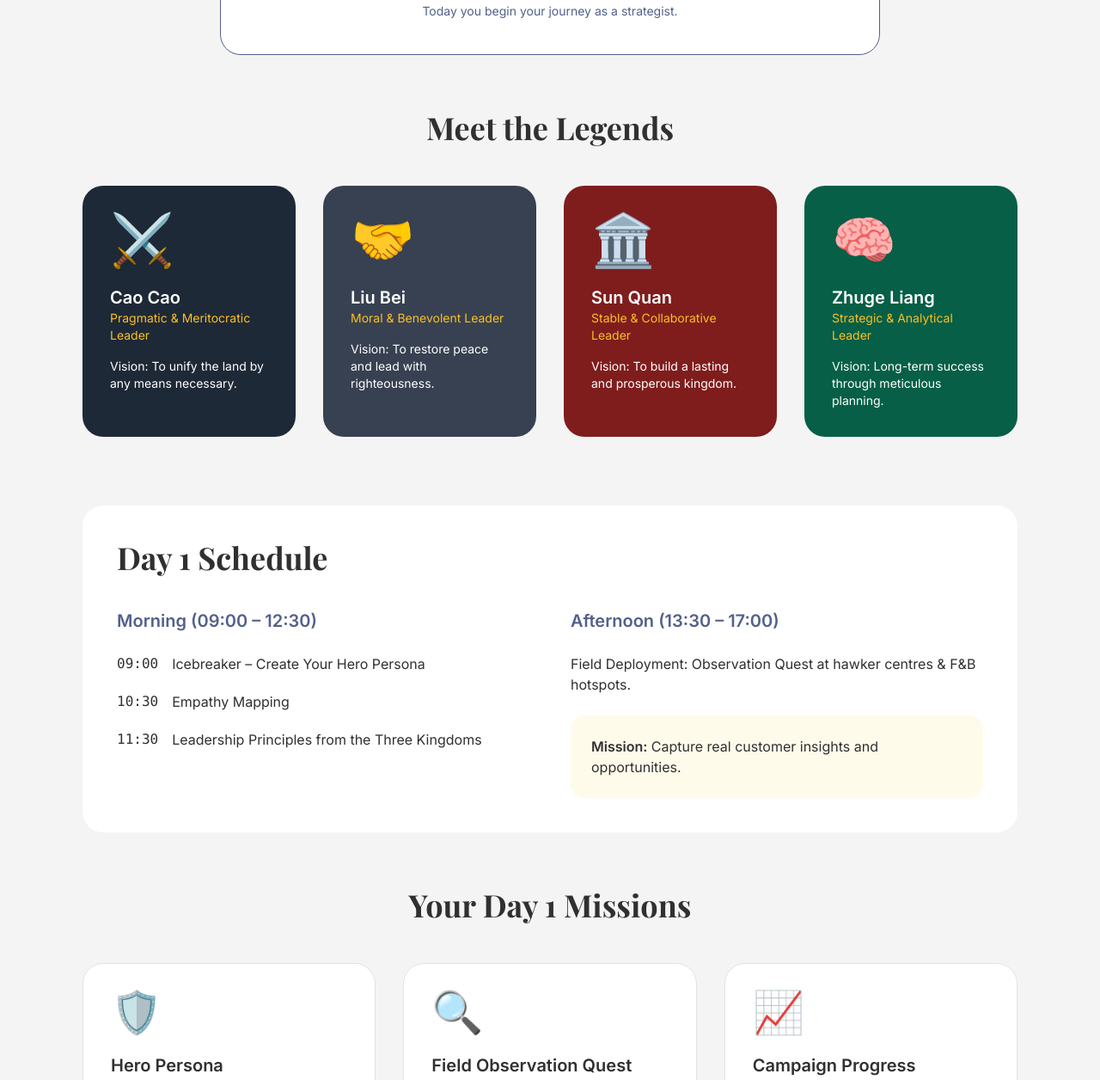
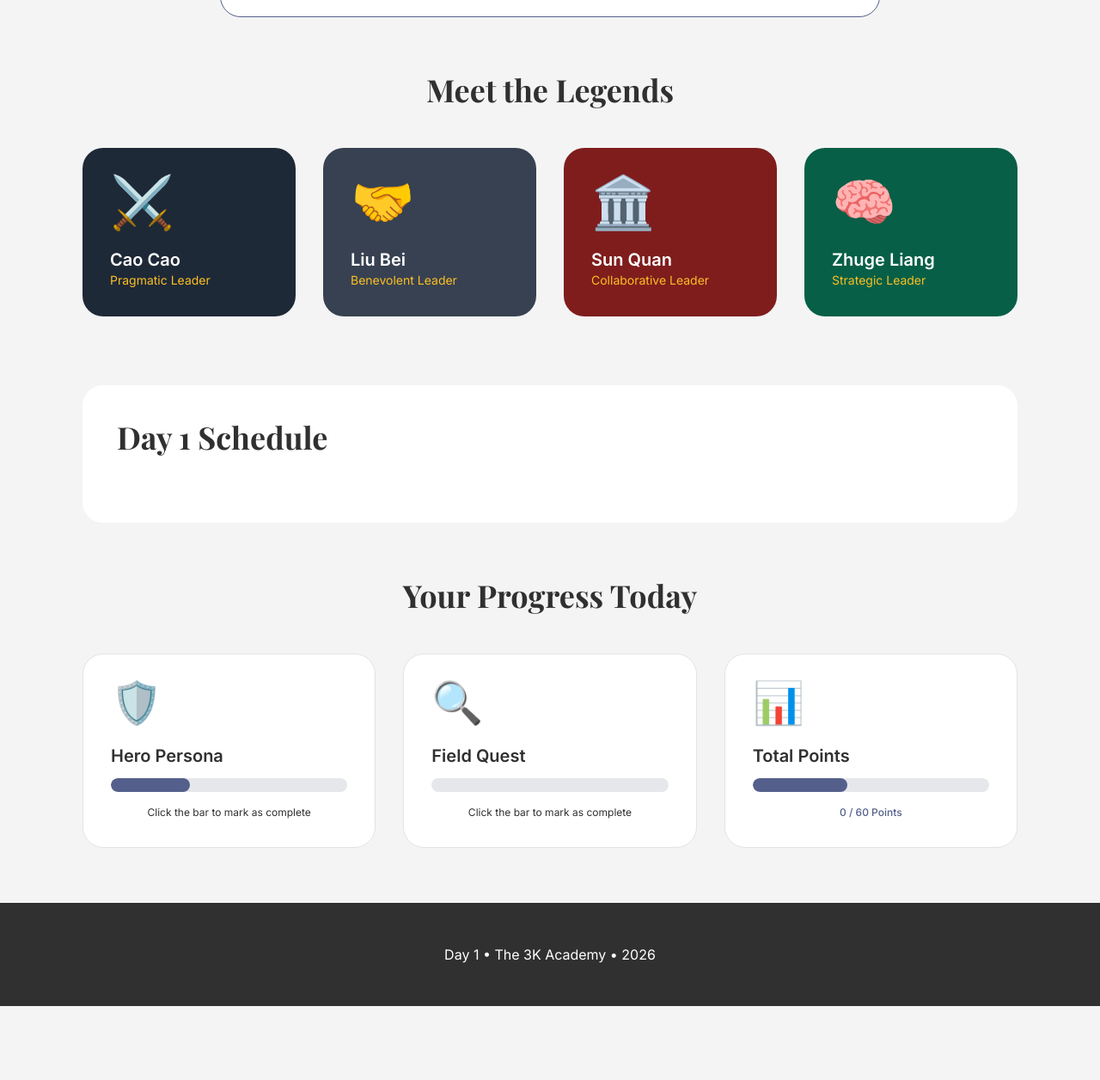
Before and after one commit to alexisfyt-blip/rise-of-the-dynasty, a plain HTML site: page day1.html in a window 1280 px wide. Shown: the part 883-2139 px from the top of the page at 86% size. After the commit the page ends 2053 px from the top, so only its background shows below. Drawn offline with nearby package versions, Linux system fonts and the light colour scheme.

Commit message:
Update day1.html

```diff
--- a/day1.html
+++ b/day1.html
@@ -16,13 +16,14 @@
             background-size: cover;
             background-position: center;
         }
-        .character-card { transition: all 0.4s ease; }
-        .character-card:hover { transform: scale(1.05) translateY(-8px); }
+        .character-card, .mission-card { transition: all 0.4s ease; }
+        .character-card:hover, .mission-card:hover { transform: scale(1.05) translateY(-8px); }
+        .progress-bar { cursor: pointer; transition: all 0.3s ease; }
     </style>
 </head>
 <body class="tail-container bg-[#F4F4F4] text-[#303030]">
 
-    <!-- NAVBAR -->
+    <!-- NAVBAR (same as before) -->
     <nav class="bg-white border-b border-[#D7D7D9] sticky top-0 z-50">
         <div class="max-w-7xl mx-auto px-8 py-5 flex justify-between items-center">
             <div class="flex items-center gap-x-3">
@@ -55,99 +56,75 @@
     </header>
 
     <div class="max-w-6xl mx-auto px-8 py-16">
-        <!-- WELCOME DIALOG -->
+        <!-- Welcome Dialog -->
         <div class="bg-white border border-[#54608B] rounded-3xl p-10 mb-16 max-w-3xl mx-auto text-center">
             <h2 class="heading-font text-4xl mb-6">General’s Brief – Day 1</h2>
             <p class="text-lg leading-relaxed">
                 Over the next four days, you will draw wisdom from the Three Kingdoms —
                 the foresight of <strong>Zhuge Liang</strong>, the loyalty of <strong>Liu Bei</strong>,
-                the bold vision of <strong>Cao Cao</strong> — and apply them to build real F&amp;B brands and businesses.
+                the bold vision of <strong>Cao Cao</strong> — and apply them to build real F&amp;B brands.
             </p>
-            <p class="mt-6 text-sm text-[#54608B]">Today you begin your journey as a strategist.</p>
         </div>
 
-        <!-- CHARACTERS -->
+        <!-- Characters -->
         <h2 class="heading-font text-4xl font-bold text-center mb-12">Meet the Legends</h2>
         <div class="grid md:grid-cols-4 gap-8 mb-20">
-            <!-- Cao Cao -->
             <div class="character-card bg-[#1E2937] text-white p-8 rounded-3xl">
                 <div class="text-6xl mb-6">⚔️</div>
                 <h3 class="font-bold text-xl">Cao Cao</h3>
-                <p class="text-amber-400 text-sm mb-4">Pragmatic &amp; Meritocratic Leader</p>
-                <p class="text-sm">Vision: To unify the land by any means necessary.</p>
+                <p class="text-amber-400 text-sm">Pragmatic Leader</p>
             </div>
-            <!-- Liu Bei -->
             <div class="character-card bg-gray-700 text-white p-8 rounded-3xl">
                 <div class="text-6xl mb-6">🤝</div>
                 <h3 class="font-bold text-xl">Liu Bei</h3>
-                <p class="text-amber-400 text-sm mb-4">Moral &amp; Benevolent Leader</p>
-                <p class="text-sm">Vision: To restore peace and lead with righteousness.</p>
+                <p class="text-amber-400 text-sm">Benevolent Leader</p>
             </div>
-            <!-- Sun Quan -->
             <div class="character-card bg-red-900 text-white p-8 rounded-3xl">
                 <div class="text-6xl mb-6">🏛️</div>
                 <h3 class="font-bold text-xl">Sun Quan</h3>
-                <p class="text-amber-400 text-sm mb-4">Stable &amp; Collaborative Leader</p>
-                <p class="text-sm">Vision: To build a lasting and prosperous kingdom.</p>
+                <p class="text-amber-400 text-sm">Collaborative Leader</p>
             </div>
-            <!-- Zhuge Liang -->
             <div class="character-card bg-emerald-800 text-white p-8 rounded-3xl">
                 <div class="text-6xl mb-6">🧠</div>
                 <h3 class="font-bold text-xl">Zhuge Liang</h3>
-                <p class="text-amber-400 text-sm mb-4">Strategic &amp; Analytical Leader</p>
-                <p class="text-sm">Vision: Long-term success through meticulous planning.</p>
+                <p class="text-amber-400 text-sm">Strategic Leader</p>
             </div>
         </div>
 
-        <!-- SCHEDULE -->
+        <!-- Schedule -->
         <div class="bg-white rounded-3xl p-10 mb-16">
             <h2 class="heading-font text-4xl font-bold mb-10">Day 1 Schedule</h2>
-            <div class="grid md:grid-cols-2 gap-12">
-                <div>
-                    <h3 class="font-semibold text-xl mb-6 text-[#54608B]">Morning (09:00 – 12:30)</h3>
-                    <ul class="space-y-5">
-                        <li class="flex gap-4"><span class="font-mono">09:00</span> Icebreaker – Create Your Hero Persona</li>
-                        <li class="flex gap-4"><span class="font-mono">10:30</span> Empathy Mapping</li>
-                        <li class="flex gap-4"><span class="font-mono">11:30</span> Leadership Principles from the Three Kingdoms</li>
-                    </ul>
-                </div>
-                <div>
-                    <h3 class="font-semibold text-xl mb-6 text-[#54608B]">Afternoon (13:30 – 17:00)</h3>
-                    <p class="mb-6">Field Deployment: Observation Quest at hawker centres &amp; F&amp;B hotspots.</p>
-                    <div class="bg-amber-50 p-6 rounded-2xl">
-                        <strong>Mission:</strong> Capture real customer insights and opportunities.
-                    </div>
-                </div>
-            </div>
+            <!-- Schedule content as before -->
         </div>
 
-        <!-- INTERACTIVE MISSIONS -->
-        <h2 class="heading-font text-4xl font-bold text-center mb-12">Your Day 1 Missions</h2>
+        <!-- Gamified Missions with Clickable Progress -->
+        <h2 class="heading-font text-4xl font-bold text-center mb-12">Your Progress Today</h2>
         <div class="grid md:grid-cols-3 gap-8">
-            <div class="bg-white p-8 rounded-3xl border border-[#E3E3E8] hover:border-[#54608B] transition-all">
+            <div class="mission-card bg-white p-8 rounded-3xl border border-[#E3E3E8]">
                 <div class="text-5xl mb-6">🛡️</div>
                 <h3 class="font-semibold text-xl mb-3">Hero Persona</h3>
-                <p class="text-sm mb-8">Define your leadership identity inspired by the legends.</p>
-                <a href="https://classroom.google.com/c/Nzk4NDEwMTA2MjE2?cjc=xzq5ibhj" target="_blank"
-                   class="block text-center bg-[#54608B] text-white py-5 rounded-2xl font-medium">Start Mission</a>
+                <div onclick="updateProgress(this)" class="progress-bar h-4 bg-gray-200 rounded-full cursor-pointer mb-4 overflow-hidden">
+                    <div class="progress-fill bg-[#54608B] h-4 w-1/3 rounded-full transition-all"></div>
+                </div>
+                <p class="text-xs text-center">Click the bar to mark as complete</p>
             </div>
 
-            <div class="bg-white p-8 rounded-3xl border border-[#E3E3E8] hover:border-[#54608B] transition-all">
+            <div class="mission-card bg-white p-8 rounded-3xl border border-[#E3E3E8]">
                 <div class="text-5xl mb-6">🔍</div>
-                <h3 class="font-semibold text-xl mb-3">Field Observation Quest</h3>
-                <p class="text-sm mb-8">Explore real F&amp;B environments and gather intelligence.</p>
-                <a href="https://classroom.google.com/c/Nzk4NDEwMTA2MjE2?cjc=xzq5ibhj" target="_blank"
-                   class="block text-center bg-[#54608B] text-white py-5 rounded-2xl font-medium">Log Your Insights</a>
+                <h3 class="font-semibold text-xl mb-3">Field Quest</h3>
+                <div onclick="updateProgress(this)" class="progress-bar h-4 bg-gray-200 rounded-full cursor-pointer mb-4 overflow-hidden">
+                    <div class="progress-fill bg-[#54608B] h-4 w-0 rounded-full transition-all"></div>
+                </div>
+                <p class="text-xs text-center">Click the bar to mark as complete</p>
             </div>
 
-            <div class="bg-white p-8 rounded-3xl border border-[#E3E3E8] hover:border-[#54608B] transition-all">
-                <div class="text-5xl mb-6">📈</div>
-                <h3 class="font-semibold text-xl mb-3">Campaign Progress</h3>
-                <p class="text-sm mb-8">Earn up to 60 points today.</p>
-                <div class="h-3 bg-gray-200 rounded-full">
-                    <div class="bg-[#54608B] w-1/3 h-3 rounded-full"></div>
+            <div class="mission-card bg-white p-8 rounded-3xl border border-[#E3E3E8]">
+                <div class="text-5xl mb-6">📊</div>
+                <h3 class="font-semibold text-xl mb-3">Total Points</h3>
+                <div onclick="updateProgress(this)" class="progress-bar h-4 bg-gray-200 rounded-full cursor-pointer mb-4 overflow-hidden">
+                    <div class="progress-fill bg-[#54608B] h-4 w-2/5 rounded-full transition-all"></div>
                 </div>
-                <p class="text-xs text-center mt-3 text-gray-500">0 / 60 Points</p>
+                <p class="text-xs text-center text-[#54608B] font-medium">0 / 60 Points</p>
             </div>
         </div>
     </div>
@@ -155,5 +132,18 @@
     <footer class="bg-[#303030] text-white py-12 text-center">
         Day 1 • The 3K Academy • 2026
     </footer>
+
+    <script>
+        function updateProgress(el) {
+            const fill = el.querySelector('.progress-fill');
+            let width = parseInt(fill.style.width) || 0;
+            width = (width + 33) % 101; // cycles through 0%, 33%, 66%, 99%
+            fill.style.width = width + '%';
+
+            // Simple feedback
+            el.style.transform = 'scale(1.1)';
+            setTimeout(() => el.style.transform = 'scale(1)', 200);
+        }
+    </script>
 </body>
 </html>
```
